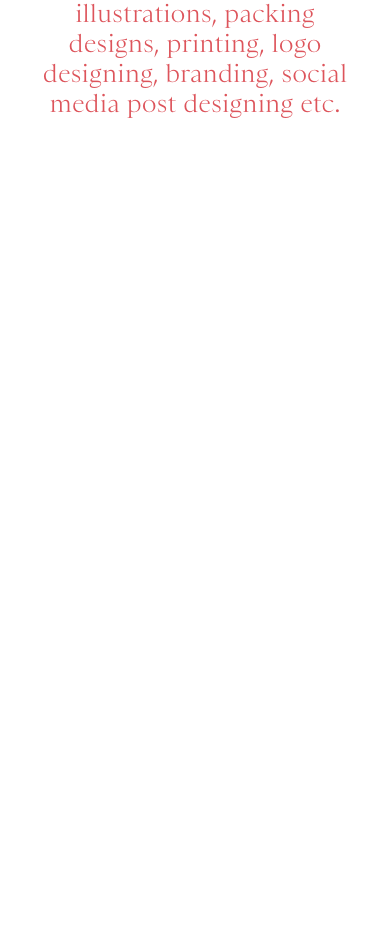
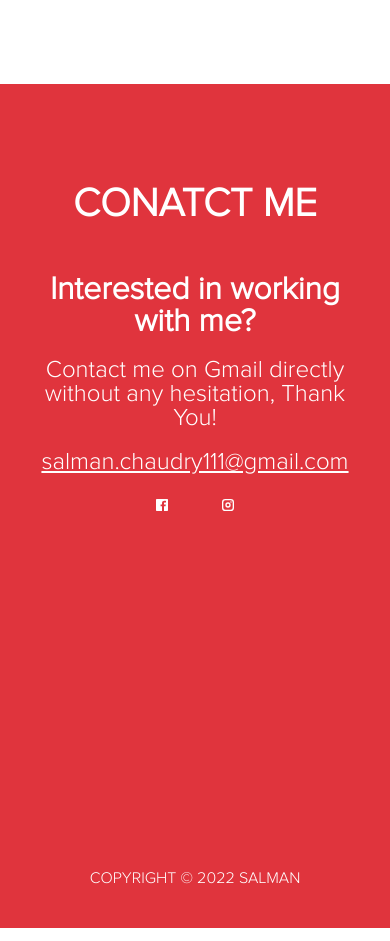
Before and after one commit to Salman5522/portfolio, a React (Create React App) app: page / in a window 390 px wide. Shown: the part 1056-1997 px from the top of the page. Built offline with nearby package versions, Linux system fonts and the light colour scheme.

Commit message:
contact section added in the home page

```diff
--- a/src/App.js
+++ b/src/App.js
@@ -7,6 +7,7 @@ import Contact from "./components/Pages/Contact";
 import Error from "./components/Pages/Error";
 import Home from "./components/Pages/Home";
 import Nav from "./components/Nav/nav";
+import Footer from "./components/footer";
 
 export default function App() {
 
@@ -21,6 +22,7 @@ export default function App() {
         <Route path="/contact" element={<Contact />}></Route>
         <Route path="*" element={<Error />}></Route>
       </Routes>
+      <Footer/>
     </>
   );
 }
--- a/src/components/Pages/Contact.js
+++ b/src/components/Pages/Contact.js
@@ -15,9 +15,11 @@ export default function Contact() {
           <h2>Interested in working with me?</h2>
 
           <p>Contact me on Gmail directly without any hesitation, Thank You!</p>
-          <div className="center"
+          <div
+            className="center"
             style={{
               opacity: navItemsSetting.opacity,
+              visibility: navItemsSetting.opacity === 0 ? "hidden" : "visible"
               // display: navItemsSetting.display === "flex" ? "none" : "flex",
             }}
           >
--- a/src/components/Pages/Home.js
+++ b/src/components/Pages/Home.js
@@ -1,8 +1,9 @@
 import React, {useState, useEffect} from "react";
 import SectionOne from "../../components/sectionOne";
-import Space from "../../components/space";
 import Modal from "../modal";
 import SectionTwo from "../sectionTwo";
+import Contact from "./Contact";
+import '../../styles/home.css'
 
 export default function Home() {
 
@@ -31,7 +32,7 @@ export default function Home() {
           {/* <Nav /> */}
           <SectionOne />
           <SectionTwo />
-          <Space />
+          <Contact />
         </>
       )}
     </>
--- /dev/null
+++ b/src/components/footer.js
@@ -0,0 +1,10 @@
+import React from 'react'
+import '../styles/footer.css'
+
+export default function Footer() {
+  return (
+    <div className="footer-container">
+      <p>COPYRIGHT © 2022 SALMAN</p>
+    </div>
+  );
+}
--- a/src/styles/contact.css
+++ b/src/styles/contact.css
@@ -1,6 +1,6 @@
 .contact-container{
     width: 100%;
-    min-height: 100vh;
+    min-height: calc(100vh - 100px);
     background-color: var(--color-primary-dark);
     color: white;
     padding-top: 100px;
--- a/src/styles/experience.css
+++ b/src/styles/experience.css
@@ -1,6 +1,6 @@
 .experience-container{
     width: 100%;
-    min-height: 100vh;
+    min-height: calc(100vh - 100px);
     background-color: var(--color-primary-dark);
     padding-top: 100px;
     color: white;
--- /dev/null
+++ b/src/styles/footer.css
@@ -0,0 +1,10 @@
+.footer-container{
+    position: relative;
+    width: 100%;
+    height: 100px;
+    background-color: var(--color-primary-dark);
+    display: flex;
+    justify-content: center;
+    align-items: center;
+    color: white;
+}
--- a/src/styles/sectionOne.css
+++ b/src/styles/sectionOne.css
@@ -2,7 +2,7 @@
     display: flex;
     flex-direction: column;
     align-items: center;
-    height: 100vh;
+    /* height: 100vh; */
     justify-content: center;
 }
 
--- a/src/styles/sectionTwo.css
+++ b/src/styles/sectionTwo.css
@@ -7,11 +7,13 @@
     text-align: center;
     font-family: var(--font-style);
     font-weight: 300;
+    margin-bottom: 300px;
 }
 
 @media only screen and (max-width: 1000px) {
     .section-two-container{
         margin-top: 150px;
+        margin-bottom: 100px;
         font-size: 2rem;
         width: 80%;
     }
@@ -20,5 +22,6 @@
 @media only screen and (max-width: 600px) {
     .section-two-container {
         font-size: 1.5rem;
+        margin-top: 100px;
     }
 }
```
Also changed, not shown: src/styles/home.css (added).
